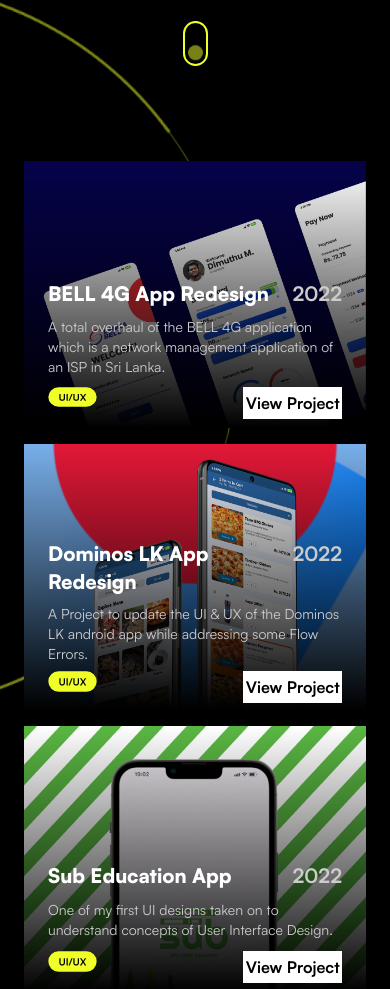
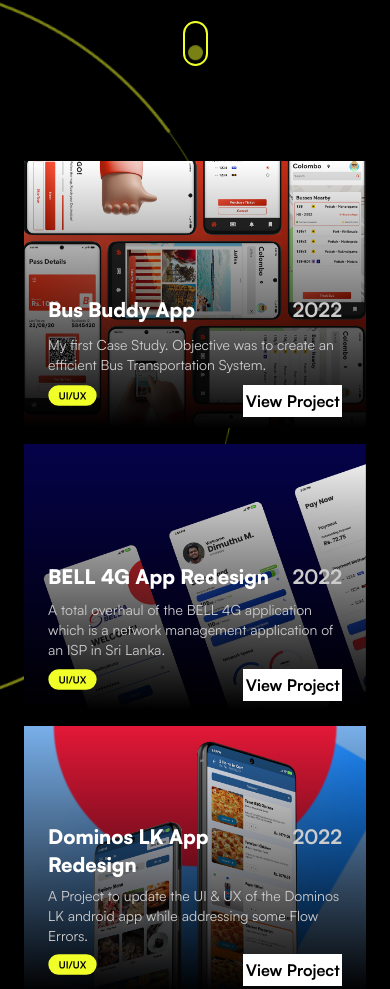
Before and after one commit to DeKermit/DimuthuUX, a website: page index.html in a window 390 px wide. Shown: the part 739-1728 px from the top of the page. Drawn offline with nearby package versions, Linux system fonts and the light colour scheme.

Commit message:
Upadted Work

```diff
--- a/index.html
+++ b/index.html
@@ -126,6 +126,25 @@
     <section id="work" class=" px-6 mx-auto container grid md:grid-cols-2 gap-4">
         <!-- projects-recents on top -->
 
+        <div class="group relative ">
+            <img class="object-cover"
+                src="./img/projects/Bbuddy.png"/>
+            <div
+                class="absolute top-0 left-0 h-full w-full grid grid-rows-7 bg-gradient-to-t from-black duration-500  group-hover:h-full md:opacity-0 group-hover:opacity-100">
+                <div class="row-start-4 row-end-8 flex flex-col justify-evenly h-full">
+                    <div class="flex mx-6 justify-between">
+                        <p class="text-xl font-black text-white">Bus Buddy App</p>
+                        <p class="text-xl font-bold text-grey">2022</p>
+                    </div>
+                    <p class="text-sm md:text-base text-grey mx-6">My first Case Study. Objective was to create an efficient Bus Transportation System.</p>
+                    <div class="grid grid-cols-7">
+                        <img class="mx-6" src="./img/tags/tagui.svg" alt="">
+                    <a class="hover:opacity-100 py-1 bg-white mx-6 col-start-5 md:col-start-6 col-end-8 text-base text-center font-bold text-black hover:bg-brightGreen duration-300" href="https://www.behance.net/gallery/152022623/Bus-Buddy-Bus-Tracking-Application?tracking_source=for_you_feed_user_published" target="_blank">View Project</a>
+                    </div>
+                </div>
+            </div>
+        </div>
+
         <!-- bell -->
         <div class="group relative ">
             <img class="object-cover"
@@ -193,10 +212,13 @@
                 </div>
             </div>
         </div>
-        <div class="group relative ">
+
+        <!-- <div class="group relative ">
             <img class="object-cover"
                 src="./img/projects/comingsoonalt2.png"/>
-        </div>
+        </div> -->
+
+
     </section>
 
     <!-- About Section -->
```
Also changed, not shown: img/projects/Bbuddy.png (added).
